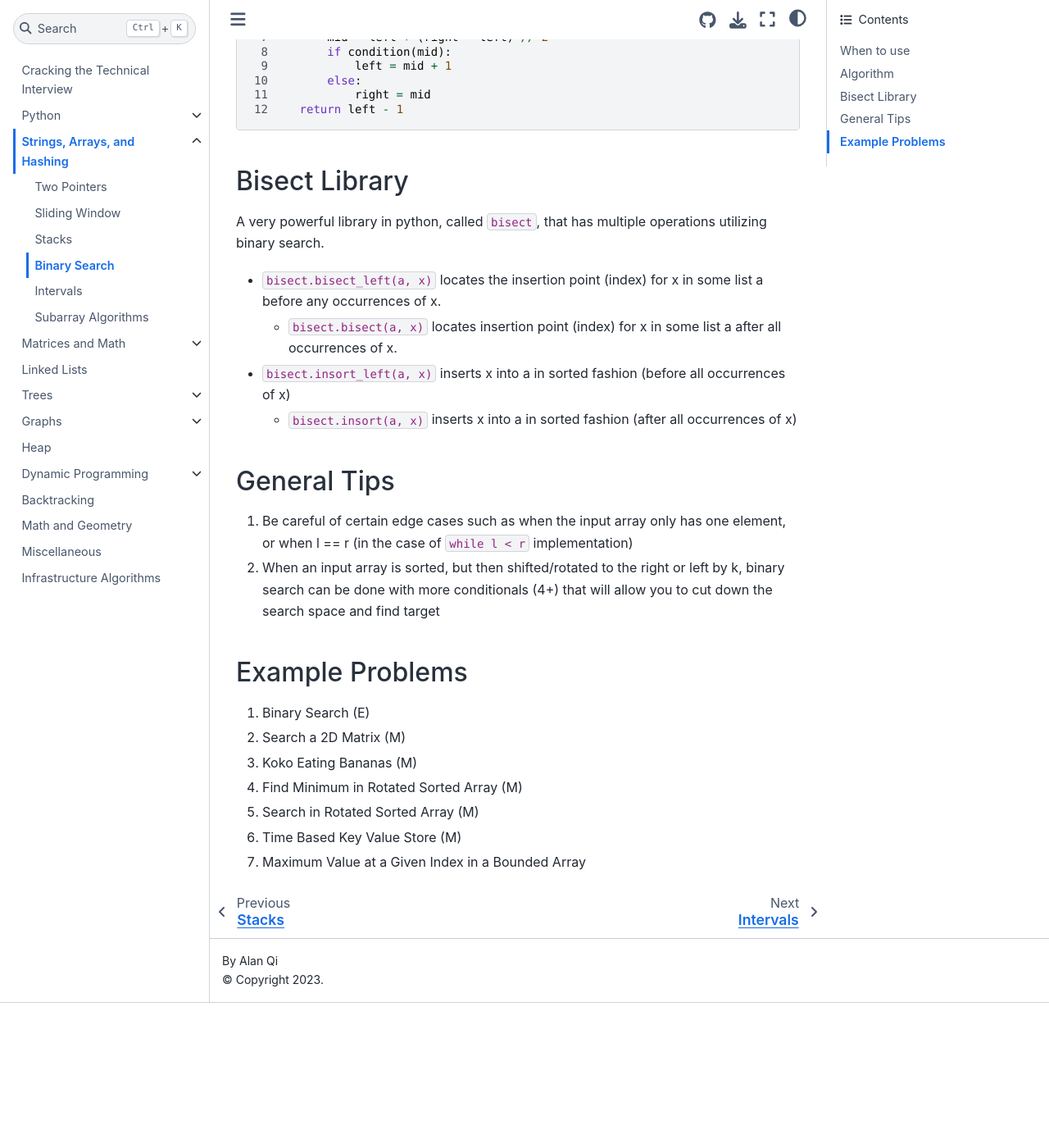
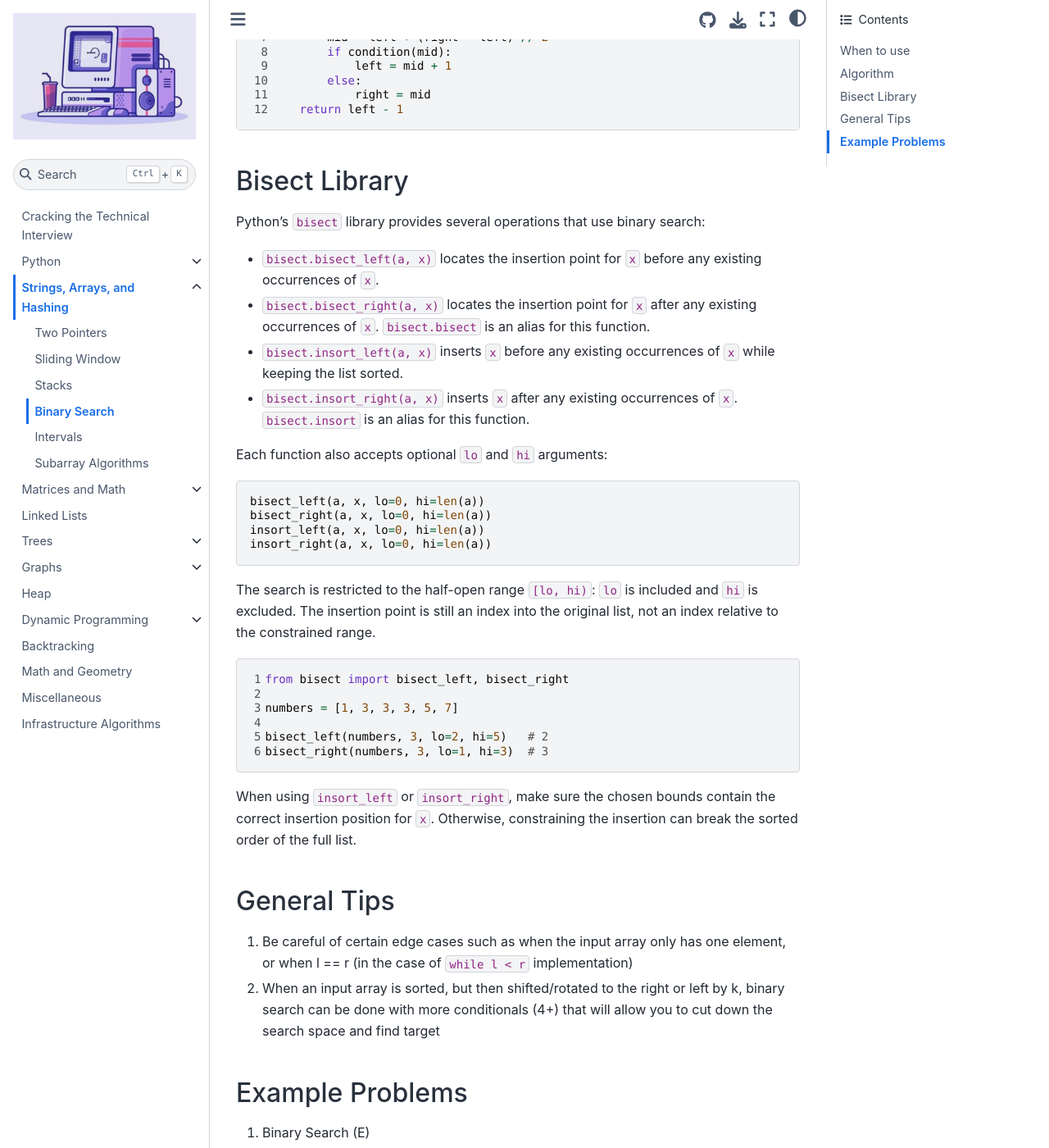
Before and after one commit to alanqi03/algo-book, a Jupyter Book: the page built from 3d.md, in a window 1280 px wide and 1400 px high, scrolled down 2120 px. Shown: the whole window at 82% size. Built offline with Jupyter Book 1.0.4 settings and Sphinx 7.4.7 and the Sphinx Book theme 1.1.4, drawn with Linux system fonts in a browser that asks for light colours; pages that are not in the unit, such as notebooks, are missing from menus; before the commit the page ends 3343 px from its top, so only the background shows below that.

Commit message:
Document bisect search bounds

````diff
--- a/3d.md
+++ b/3d.md
@@ -97,11 +97,37 @@
 ```
 
 ## Bisect Library
-A very powerful library in python, called `bisect`, that has multiple operations utilizing binary search.
-- `bisect.bisect_left(a, x)` locates the insertion point (index) for x in some list a before any occurrences of x.
-    - `bisect.bisect(a, x)` locates insertion point (index) for x in some list a after all occurrences of x.
-- `bisect.insort_left(a, x)` inserts x into a in sorted fashion (before all occurrences of x)
-    - `bisect.insort(a, x)` inserts x into a in sorted fashion (after all occurrences of x)
+Python's `bisect` library provides several operations that use binary search:
+
+- `bisect.bisect_left(a, x)` locates the insertion point for `x` before any existing occurrences of `x`.
+- `bisect.bisect_right(a, x)` locates the insertion point for `x` after any existing occurrences of `x`. `bisect.bisect` is an alias for this function.
+- `bisect.insort_left(a, x)` inserts `x` before any existing occurrences of `x` while keeping the list sorted.
+- `bisect.insort_right(a, x)` inserts `x` after any existing occurrences of `x`. `bisect.insort` is an alias for this function.
+
+Each function also accepts optional `lo` and `hi` arguments:
+
+```python
+bisect_left(a, x, lo=0, hi=len(a))
+bisect_right(a, x, lo=0, hi=len(a))
+insort_left(a, x, lo=0, hi=len(a))
+insort_right(a, x, lo=0, hi=len(a))
+```
+
+The search is restricted to the half-open range `[lo, hi)`: `lo` is included and `hi` is excluded. The insertion point is still an index into the original list, not an index relative to the constrained range.
+
+```{code-block} python
+---
+linenos:
+---
+from bisect import bisect_left, bisect_right
+
+numbers = [1, 3, 3, 3, 5, 7]
+
+bisect_left(numbers, 3, lo=2, hi=5)   # 2
+bisect_right(numbers, 3, lo=1, hi=3)  # 3
+```
+
+When using `insort_left` or `insort_right`, make sure the chosen bounds contain the correct insertion position for `x`. Otherwise, constraining the insertion can break the sorted order of the full list.
 
 ## General Tips
 1. Be careful of certain edge cases such as when the input array only has one element, or when l == r (in the case of `while l < r` implementation)
````
